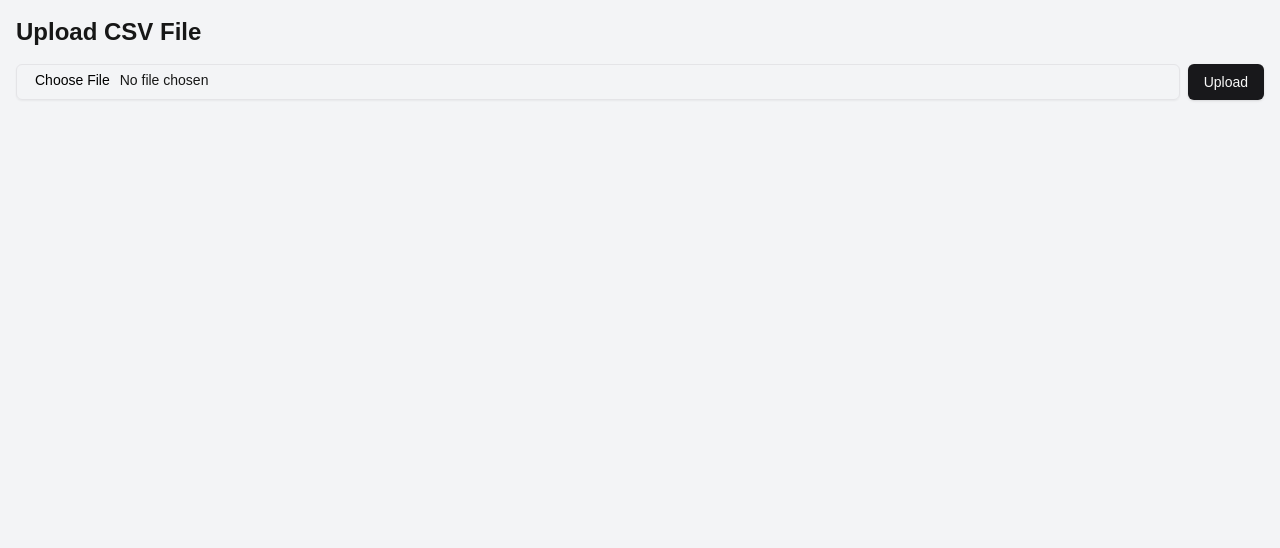
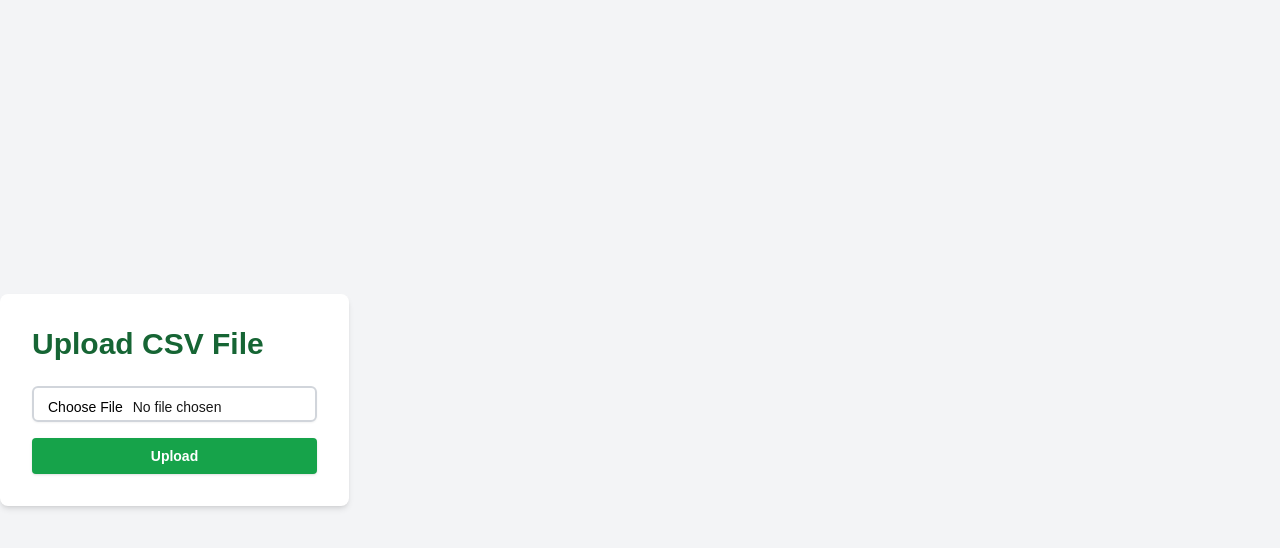
Before and after one commit to RicePuddn/OOP-CRM, a Next.js app in the folder olive-crm/: page /csv-upload in a window 1280 px wide. Shown: the top 548 px of the page. Built offline with nearby package versions, Linux system fonts and the light colour scheme.

Commit message:
Made graphic changes to the csv upload page

```diff
--- a/olive-crm/src/app/csv-upload/page.tsx
+++ b/olive-crm/src/app/csv-upload/page.tsx
@@ -40,11 +40,28 @@ const CsvUploadPage = () => {
   };
 
   return (
-    <div className="container mx-auto p-4">
-      <h1 className="text-2xl font-bold mb-4">Upload CSV File</h1>
-      <div className="flex items-center space-x-2">
-        <Input type="file" accept=".csv" onChange={handleFileChange} />
-        <Button onClick={handleFileUpload}>Upload</Button>
+    <div className="min-h-screen bg-gray-100 flex items-center justify-center">
+      <div className="bg-white p-8 rounded-lg shadow-md w-full max-w-md">
+        <h1 className="text-3xl font-bold mb-6 text-green-800">Upload CSV File</h1>
+        <div className="space-y-4">
+          <Input
+            type="file"
+            accept=".csv"
+            onChange={handleFileChange}
+            className="border-2 border-gray-300 rounded-md p-2 w-full"
+          />
+          <Button
+            onClick={handleFileUpload}
+            className="w-full bg-green-600 hover:bg-green-700 text-white font-bold py-2 px-4 rounded"
+          >
+            Upload
+          </Button>
+        </div>
+        {file && (
+          <p className="mt-4 text-sm text-gray-600">
+            Selected file: {file.name}
+          </p>
+        )}
       </div>
     </div>
   );
--- a/olive-crm/src/components/sideBar.tsx
+++ b/olive-crm/src/components/sideBar.tsx
@@ -53,7 +53,7 @@ export default function Sidebar() {
 
       {/* Sidebar */}
       <div
-          className={`fixed inset-y-0 left-0 z-20 w-64 bg-white transform  ${
+        className={`fixed inset-y-0 left-0 z-20 w-64 bg-white transform ${
           sidebarOpen ? "translate-x-0" : "-translate-x-full"
         } transition-transform duration-300 ease-in-out md:translate-x-0 overflow-y-auto`}
       >
@@ -156,7 +156,6 @@ export default function Sidebar() {
           </DropdownMenu>
         </div>
       </header>
-      </div>
     </>
   );
 }
```
Lines whose indentation alone changed are shown as unchanged.
